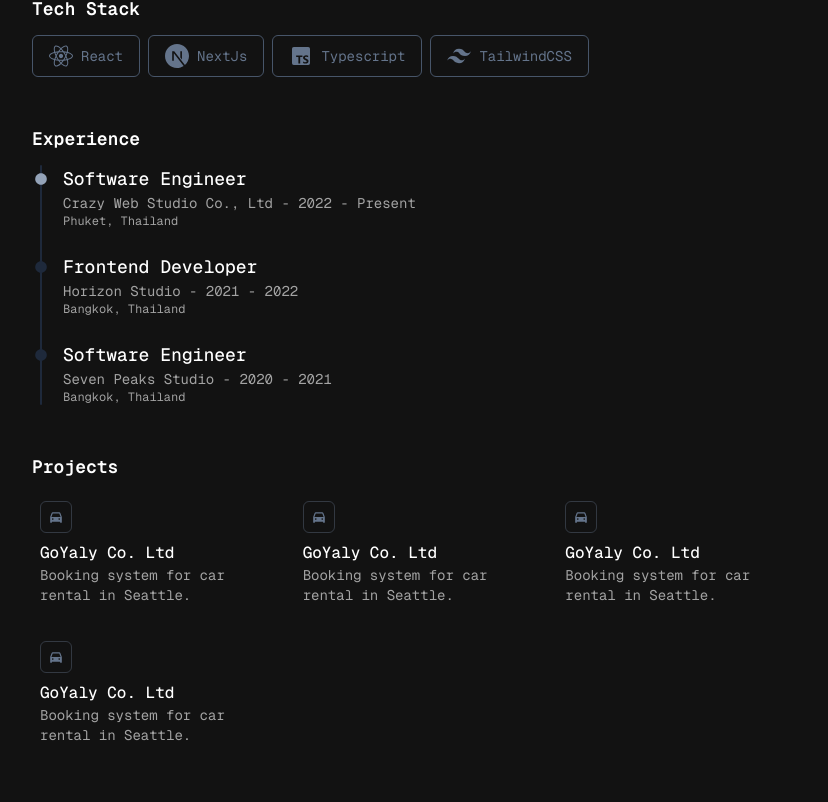
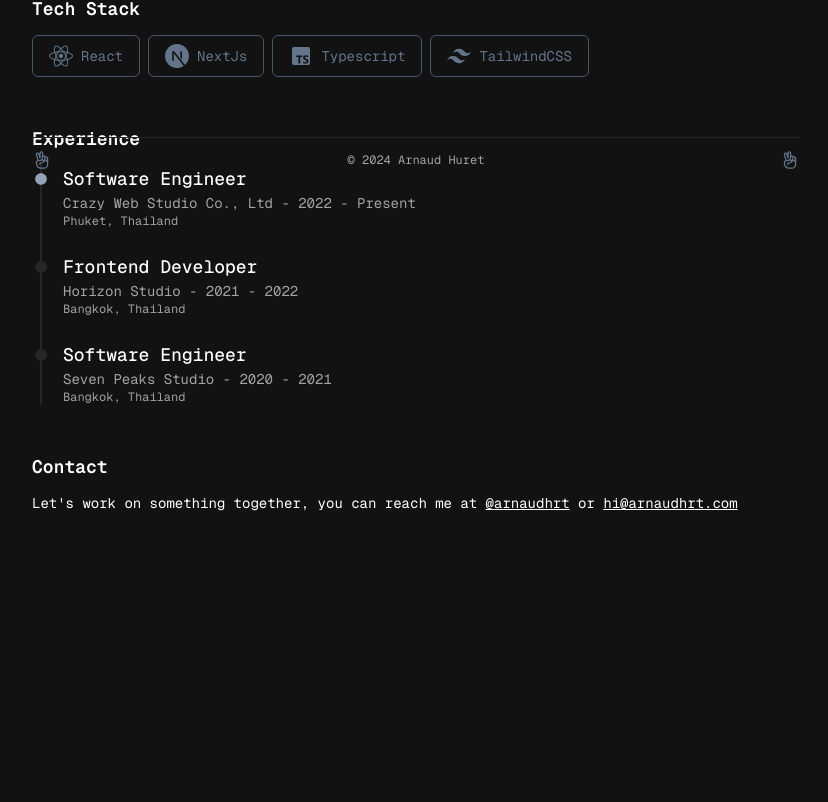
Before and after one commit to arnaudhrt/portfolio, a Next.js app: page / in a window 1280 px wide. Shown: the part 618-1420 px from the top of the page, without its empty margins (224-1052 px from the left). After the commit the page ends 1243 px from the top, so only its background shows below. Built offline with nearby package versions, Linux system fonts and the light colour scheme.

Commit message:
add tab routing

```diff
--- a/app/page.tsx
+++ b/app/page.tsx
@@ -1,24 +1,29 @@
+"use client";
 import Header from "@/components/layout/Header";
 import About from "@/components/about/About";
-import Experience from "@/components/about/Experience";
-import TechStack from "@/components/about/TechStack";
-import Projects from "@/components/projects/Projects";
-import Contact from "@/components/about/Contact";
 import Footer from "@/components/layout/Footer";
 import LayerBlur from "@/components/layout/LayerBlur";
+import Projects from "@/components/projects/Projects";
+import { useUseStore } from "@/lib/stores/useStore";
 
 export default function Home() {
+  const { activeTab } = useUseStore();
+  const tabs = [
+    {
+      name: "About",
+      component: <About />,
+    },
+    {
+      name: "Projects",
+      component: <Projects />,
+    },
+  ];
+  const activeTabComponent = tabs.find((tab) => tab.name === activeTab)?.component;
   return (
     <div className="width-[90%] max-w-screen-md mx-auto">
       <LayerBlur />
       <Header />
-      <div className="space-y-12">
-        <About />
-        <TechStack />
-        <Experience />
-        <Projects />
-        <Contact />
-      </div>
+      {activeTabComponent}
       <Footer />
     </div>
   );
--- a/components/about/About.tsx
+++ b/components/about/About.tsx
@@ -1,7 +1,11 @@
 import React from "react";
+import TechStack from "./TechStack";
+import Experience from "./Experience";
+import Contact from "./Contact";
 
 export default function About() {
   return (
+    <div className="space-y-12 pb-28">
       <div className="space-y-3">
         <p>Hello, I am Arnaud,</p>
         <p>
@@ -13,9 +17,13 @@
           creativity of which I’ve only scratched the surface.
         </p>
         <p>
-        Enjoying deep, dark, boring dance music: songs that set the pace in the first ten seconds and maintain it for the next ten minutes. Deep is a
-        curation of my favorites. Soothed by the inherent energy of drum and bass—Drum has my favorites.
+          Enjoying deep, dark, boring dance music: songs that set the pace in the first ten seconds and maintain it for the next ten minutes. Deep is
+          a curation of my favorites. Soothed by the inherent energy of drum and bass—Drum has my favorites.
         </p>
+      </div>
+      <TechStack />
+      <Experience />
+      <Contact />
     </div>
   );
 }
--- a/components/about/Experience.tsx
+++ b/components/about/Experience.tsx
@@ -27,12 +27,12 @@
     <div>
       <SectionTitle>Experience</SectionTitle>
       <div className="flex">
-        <div className="w-[2px] bg-slate-800 rounded-full ml-2"></div>
+        <div className="w-[2px] bg-border rounded-full ml-2"></div>
         <div className="space-y-6 ml-[-7px]">
           {experiences.map((experience, index) => (
             <div key={index} className="flex gap-4">
               <div className="flex-shrink-0 mt-2">
-                <FaCircle className={`${index == 0 ? "text-slate-400" : "text-slate-800"} size-3`} />
+                <FaCircle className={`${index == 0 ? "text-slate-400" : "text-border"} size-3`} />
               </div>
               <div>
                 <h3 className="text-lg font-medium">{experience.position}</h3>
--- a/components/layout/Footer.tsx
+++ b/components/layout/Footer.tsx
@@ -4,7 +4,7 @@
 
 export default function Footer() {
   return (
-    <div className="mt-20 group pb-3">
+    <div className="mt-20 group pb-3 fixed bottom-0 w-full max-w-screen-md">
       <Separator className="mb-3" />
       <div className="flex justify-between items-center text-xs text-muted-foreground">
         <LiaHandPeace className="size-5 text-slate-500 group-hover:text-yellow-400 transition" />
--- a/components/layout/NavBar.tsx
+++ b/components/layout/NavBar.tsx
@@ -2,10 +2,12 @@
 import { ModeToggle } from "../global/ModeToggle";
 import { useState, useRef, useEffect } from "react";
 import { Dispatch, SetStateAction } from "react";
+import { useUseStore } from "@/lib/stores/useStore";
 
 export default function NavBar() {
+  const { setActiveTab } = useUseStore();
   const [buttonClicked, setButtonClicked] = useState(0);
-  const navLinks = ["About", "Blog", "Projects", "Contact"];
+  const navLinks = ["About", "Projects", "Contact"];
   const backgroundRef = useRef<HTMLDivElement>(null);
 
   useEffect(() => {
@@ -22,6 +24,11 @@
     return () => window.removeEventListener("resize", updateBackgroundPosition);
   }, [buttonClicked]);
 
+  const handleClick = (index: number, link: string) => {
+    setButtonClicked(index);
+    setActiveTab(link);
+  };
+
   return (
     <div className="flex justify-between items-center relative mt-5 z-50">
       <div className="flex gap-2 items-center relative">
@@ -30,7 +37,7 @@
           const activeLink = buttonClicked === index ? true : false;
           return (
             <a key={index} href={`#${link}`}>
-              <NavItem key={index} index={index} link={link} activeLink={activeLink} setButtonClicked={setButtonClicked} />
+              <NavItem key={index} index={index} link={link} activeLink={activeLink} setButtonClicked={() => handleClick(index, link)} />
             </a>
           );
         })}
--- a/components/projects/Projects.tsx
+++ b/components/projects/Projects.tsx
@@ -28,7 +28,7 @@
     },
   ];
   return (
-    <div className="pb-9">
+    <div className="pb-28">
       <SectionTitle>Projects</SectionTitle>
       <div className="grid grid-cols-1 gap-5 md:grid-cols-2 lg:grid-cols-3">
         {projects.map((project, index) => (
--- /dev/null
+++ b/lib/stores/useStore.ts
@@ -0,0 +1,13 @@
+import { create } from "zustand";
+
+// Define the shape of the store
+interface UseStore {
+  activeTab: string;
+  setActiveTab: (value: string) => void;
+}
+
+// Create the zustand store
+export const useUseStore = create<UseStore>((set) => ({
+  activeTab: "About",
+  setActiveTab: (value: string) => set({ activeTab: value }),
+}));
--- a/package.json
+++ b/package.json
@@ -23,7 +23,8 @@
     "react-dom": "^18",
     "react-icons": "^5.3.0",
     "tailwind-merge": "^2.5.2",
-    "tailwindcss-animate": "^1.0.7"
+    "tailwindcss-animate": "^1.0.7",
+    "zustand": "5.0.0-rc.2"
   },
   "devDependencies": {
     "@types/node": "^20",
```
Also changed, not shown: 1 other file (tests, documents, lock files or other folders). Lines whose indentation alone changed are shown as unchanged.
